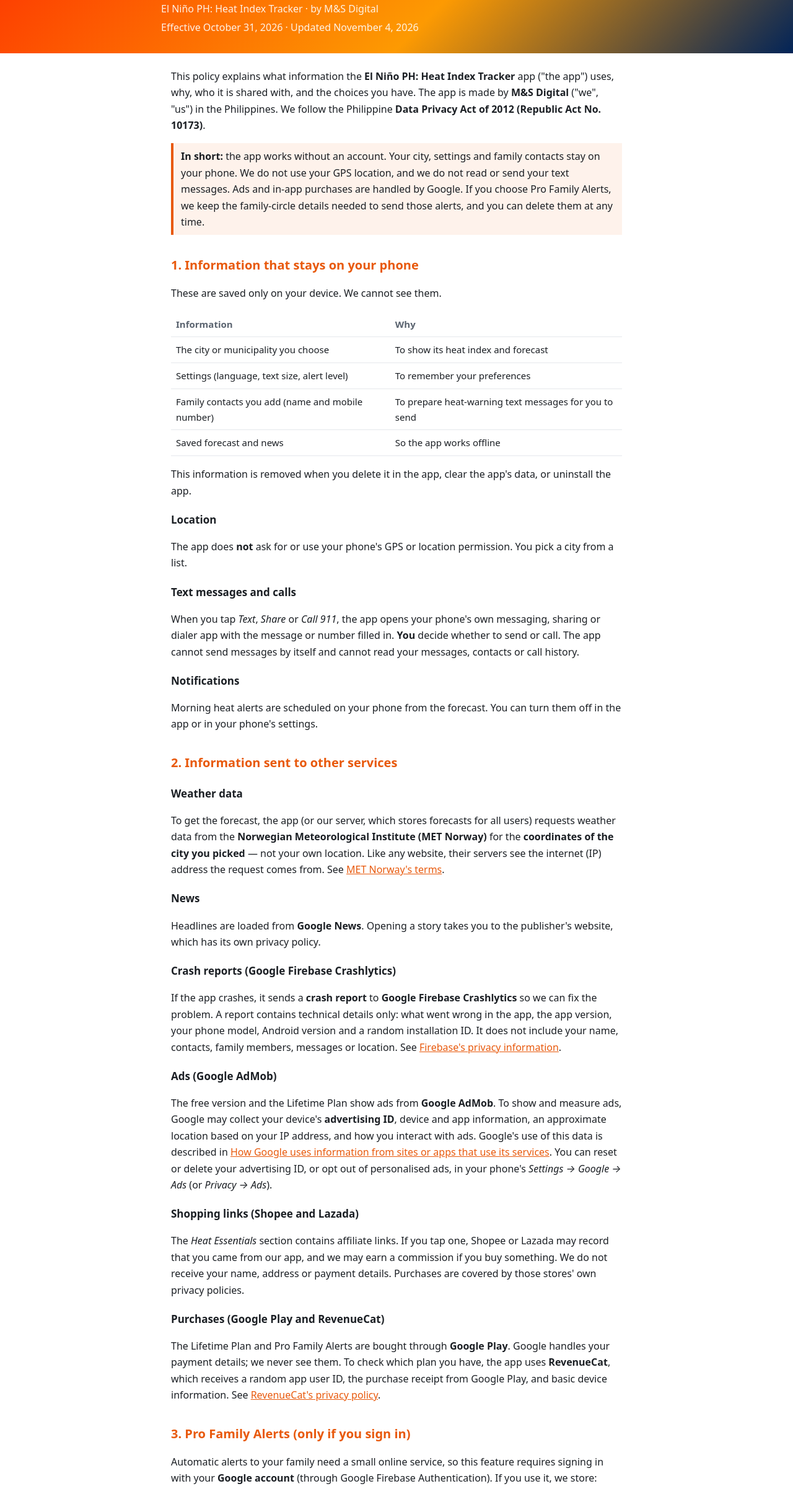
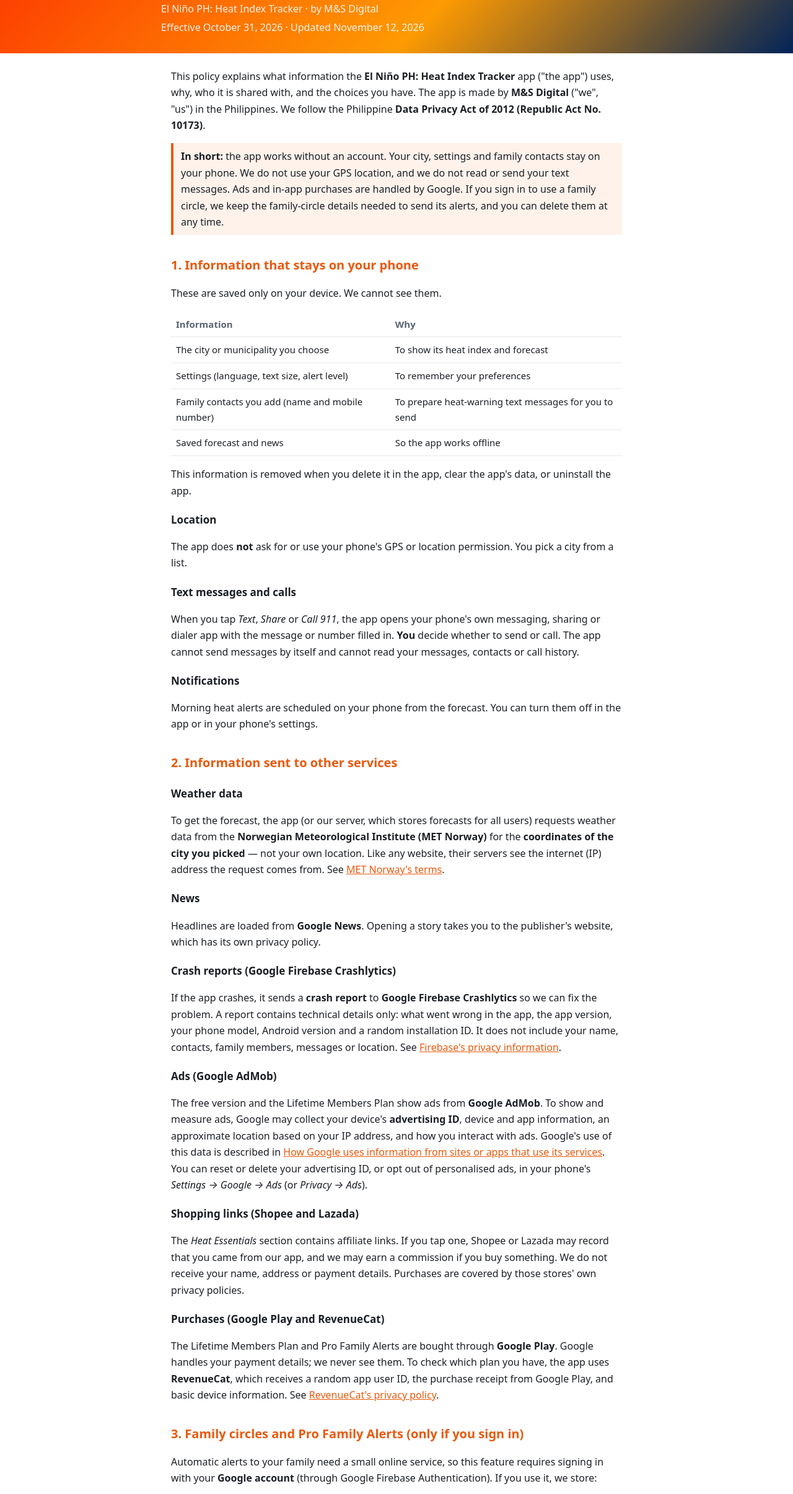
Before and after one commit to mandsdigital/mandsdigital.github.io, a plain HTML site: page heat-stroke-tracker/privacy/index.html in a window 1280 px wide. Shown: the part 70-2481 px from the top of the page at 62% size. Drawn offline with Linux system fonts and the light colour scheme.

Commit message:
El Niño: Lifetime Members Plan name, Pro on sale, family circles need sign-in
Co-Authored-By: Claude Opus 5.5 <noreply@anthropic.com>

```diff
--- a/heat-stroke-tracker/privacy/index.html
+++ b/heat-stroke-tracker/privacy/index.html
@@ -34,14 +34,14 @@
   <div class="wrap">
     <h1>Privacy Policy</h1>
     <p>El Niño PH: Heat Index Tracker · by M&amp;S Digital</p>
-    <p>Effective October 31, 2026 · Updated November 4, 2026</p>
+    <p>Effective October 31, 2026 · Updated November 12, 2026</p>
   </div>
 </header>
 <main>
 
 <p>This policy explains what information the <strong>El Niño PH: Heat Index Tracker</strong> app ("the app") uses, why, who it is shared with, and the choices you have. The app is made by <strong>M&amp;S Digital</strong> ("we", "us") in the Philippines. We follow the Philippine <strong>Data Privacy Act of 2012 (Republic Act No. 10173)</strong>.</p>
 
-<p class="note"><strong>In short:</strong> the app works without an account. Your city, settings and family contacts stay on your phone. We do not use your GPS location, and we do not read or send your text messages. Ads and in-app purchases are handled by Google. If you choose Pro Family Alerts, we keep the family-circle details needed to send those alerts, and you can delete them at any time.</p>
+<p class="note"><strong>In short:</strong> the app works without an account. Your city, settings and family contacts stay on your phone. We do not use your GPS location, and we do not read or send your text messages. Ads and in-app purchases are handled by Google. If you sign in to use a family circle, we keep the family-circle details needed to send its alerts, and you can delete them at any time.</p>
 
 <h2>1. Information that stays on your phone</h2>
 <p>These are saved only on your device. We cannot see them.</p>
@@ -77,15 +77,15 @@
 <p>If the app crashes, it sends a <strong>crash report</strong> to <strong>Google Firebase Crashlytics</strong> so we can fix the problem. A report contains technical details only: what went wrong in the app, the app version, your phone model, Android version and a random installation ID. It does not include your name, contacts, family members, messages or location. See <a href="https://firebase.google.com/support/privacy">Firebase's privacy information</a>.</p>
 
 <h3>Ads (Google AdMob)</h3>
-<p>The free version and the Lifetime Plan show ads from <strong>Google AdMob</strong>. To show and measure ads, Google may collect your device's <strong>advertising ID</strong>, device and app information, an approximate location based on your IP address, and how you interact with ads. Google's use of this data is described in <a href="https://policies.google.com/technologies/partner-sites">How Google uses information from sites or apps that use its services</a>. You can reset or delete your advertising ID, or opt out of personalised ads, in your phone's <em>Settings → Google → Ads</em> (or <em>Privacy → Ads</em>).</p>
+<p>The free version and the Lifetime Members Plan show ads from <strong>Google AdMob</strong>. To show and measure ads, Google may collect your device's <strong>advertising ID</strong>, device and app information, an approximate location based on your IP address, and how you interact with ads. Google's use of this data is described in <a href="https://policies.google.com/technologies/partner-sites">How Google uses information from sites or apps that use its services</a>. You can reset or delete your advertising ID, or opt out of personalised ads, in your phone's <em>Settings → Google → Ads</em> (or <em>Privacy → Ads</em>).</p>
 
 <h3>Shopping links (Shopee and Lazada)</h3>
 <p>The <em>Heat Essentials</em> section contains affiliate links. If you tap one, Shopee or Lazada may record that you came from our app, and we may earn a commission if you buy something. We do not receive your name, address or payment details. Purchases are covered by those stores' own privacy policies.</p>
 
 <h3>Purchases (Google Play and RevenueCat)</h3>
-<p>The Lifetime Plan and Pro Family Alerts are bought through <strong>Google Play</strong>. Google handles your payment details; we never see them. To check which plan you have, the app uses <strong>RevenueCat</strong>, which receives a random app user ID, the purchase receipt from Google Play, and basic device information. See <a href="https://www.revenuecat.com/privacy">RevenueCat's privacy policy</a>.</p>
+<p>The Lifetime Members Plan and Pro Family Alerts are bought through <strong>Google Play</strong>. Google handles your payment details; we never see them. To check which plan you have, the app uses <strong>RevenueCat</strong>, which receives a random app user ID, the purchase receipt from Google Play, and basic device information. See <a href="https://www.revenuecat.com/privacy">RevenueCat's privacy policy</a>.</p>
 
-<h2>3. Pro Family Alerts (only if you sign in)</h2>
+<h2>3. Family circles and Pro Family Alerts (only if you sign in)</h2>
 <p>Automatic alerts to your family need a small online service, so this feature requires signing in with your <strong>Google account</strong> (through Google Firebase Authentication). If you use it, we store:</p>
 <table>
   <thead><tr><th>Information</th><th>Why</th></tr></thead>
```
Also changed, not shown: heat-stroke-tracker/terms/index.html (+4 -4 lines).
